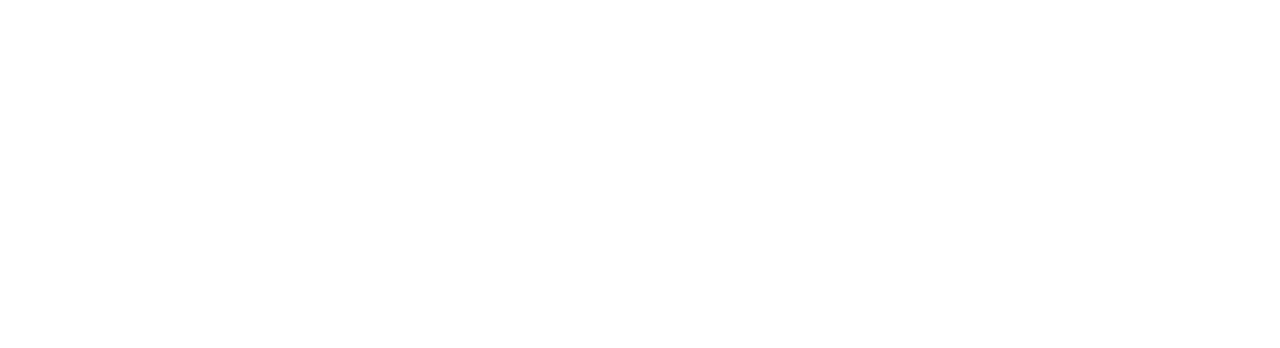
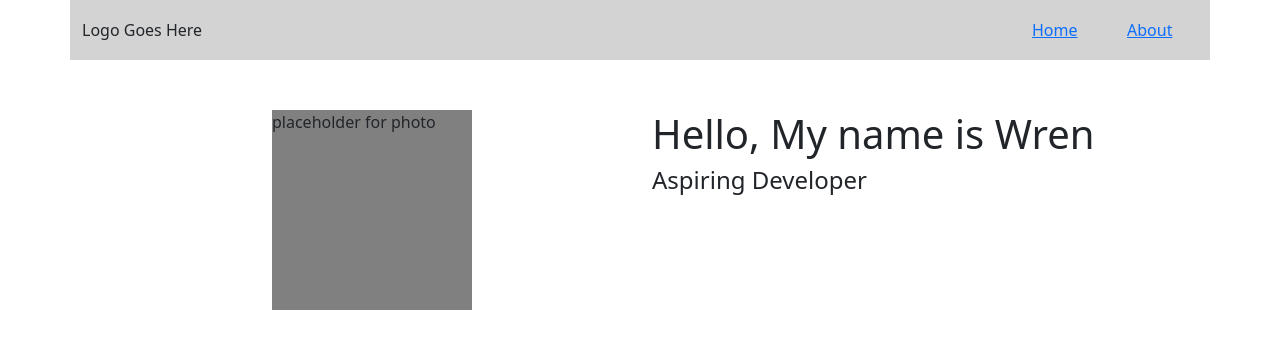
Before and after one commit to WrenCoded/bootstrap-page-demo, a plain HTML site: page index.html in a window 1280 px wide. Drawn offline with nearby package versions, Linux system fonts and the light colour scheme.

Commit message:
2 bootstrap rows

```diff
--- a/index.html
+++ b/index.html
@@ -8,6 +8,28 @@
     <title>Document</title>
 </head>
 <body>
+   <div class="container">
+    <!-- first row is navbar -->
+     <div class="row navbar">
+        <div class="col-10">Logo Goes Here</div>
+        <div class="col"><a href="#">Home</a></div>
+        <div class="col"><a href="#">About</a></div>
+     </div>
+     <!-- add extra space -->
+     <div class="row space"></div>
+
+     <!-- is picture and title -->
+      <div class="row title-row">
+        <div class="col-2"></div>
+        <div class="col-4">
+            <div class="box">placeholder for photo</div>
+        </div>
+        <div class="col">
+            <h1>Hello, My name is Wren</h1>
+            <h4>Aspiring Developer</h4>
+        </div>
+      </div>
+   </div>
 
 </body>
 </html>
--- a/style.css
+++ b/style.css
@@ -0,0 +1,14 @@
+.box {
+    height: 200px;
+    width: 200px;
+    background-color: gray;
+}
+
+.navbar{
+    height: 60px;
+    background-color: lightgrey;
+}
+
+.space{
+    height: 50px;
+}
```
